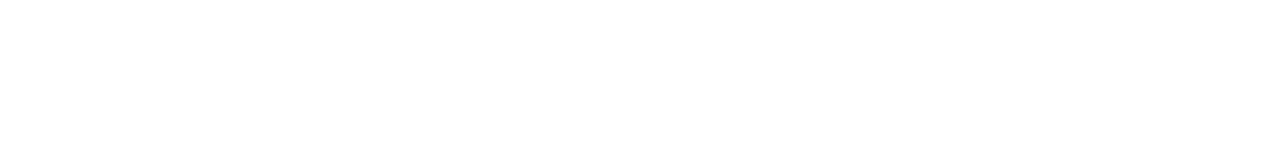
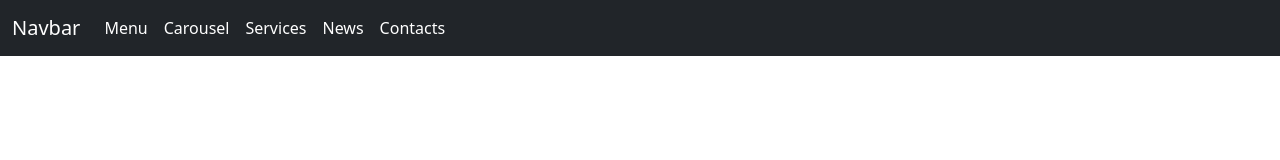
Before and after one commit to nazaruha/BootstrapExam, a website: page index.html in a window 1280 px wide. Drawn offline with nearby package versions, Linux system fonts and the light colour scheme.

Commit message:
add navbar

```diff
--- a/index.html
+++ b/index.html
@@ -11,6 +11,9 @@
     <title>Bootstrap Exam</title>
 </head>
 <body>
+    <script src="js/navbar.js"></script>
+
+
     <!--JS-->
     <script src="node_modules/bootstrap/dist/js/bootstrap.min.js"></script>
 </body>
```
